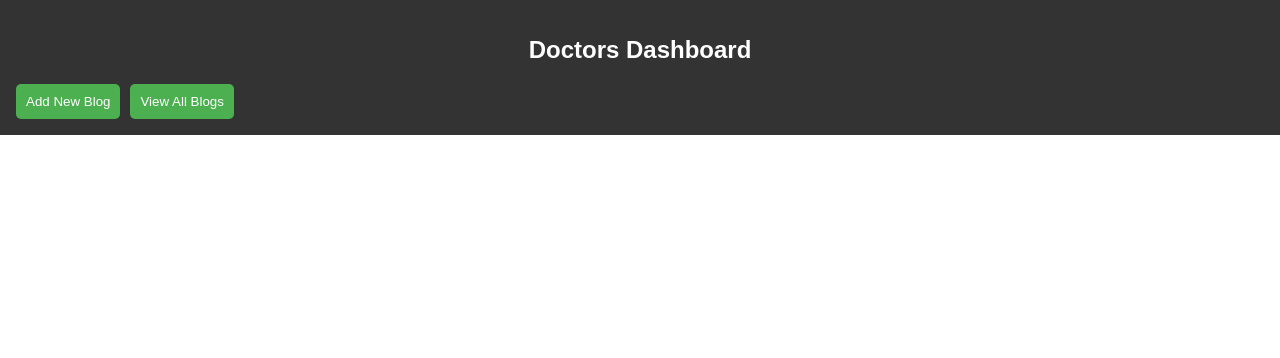
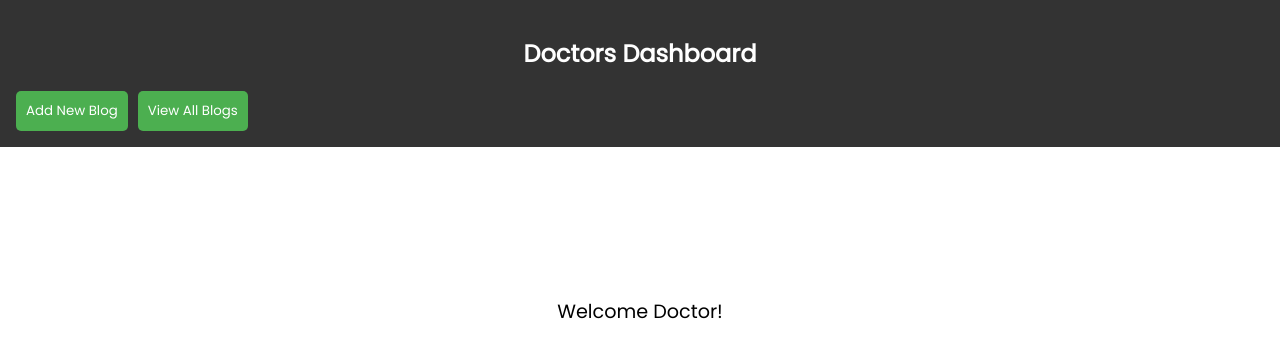
Before and after one commit to vinay-s36/Health-Hub, a Django app: template login_signup/user_auth_app/templates/user_auth_app/dashboard_doctor.html in a window 1280 px wide. Shown: the top 358 px of the page. Run offline with Django 3.2, Linux system fonts and the light colour scheme; the template is opened without the code that fills it, so the values that code supplies are empty.

Commit message:
modified files

```diff
--- a/login_signup/user_auth_app/templates/user_auth_app/blogs.html
+++ b/login_signup/user_auth_app/templates/user_auth_app/blogs.html
@@ -7,8 +7,9 @@
     <meta name="viewport" content="width=device-width, initial-scale=1.0" />
     <title>All Blogs</title>
     <style>
+      @import url("https://fonts.googleapis.com/css2?family=Poppins&display=swap");
       body {
-        font-family: "Segoe UI", Tahoma, Geneva, Verdana, sans-serif;
+        font-family: "Poppins", sans-serif;
         background-color: #f4f4f4;
         color: #333;
         margin: 0;
--- a/login_signup/user_auth_app/templates/user_auth_app/dashboard_doctor.html
+++ b/login_signup/user_auth_app/templates/user_auth_app/dashboard_doctor.html
@@ -5,9 +5,10 @@
     <meta name="viewport" content="width=device-width, initial-scale=1.0" />
     <title>Doctor Dashboard</title>
     <style>
+      @import url("https://fonts.googleapis.com/css2?family=Poppins&display=swap");
       body {
         margin: 0;
-        font-family: Arial, sans-serif;
+        font-family: "Poppins", sans-serif;
       }
 
       .header {
@@ -23,7 +24,7 @@
         justify-content: center;
         align-items: center;
         font-size: larger;
-        margin: 20px;
+        margin-top: 150px;
       }
 
       ul {
@@ -42,6 +43,7 @@
       }
 
       .button {
+        font-family: inherit;
         padding: 10px;
         background-color: #4caf50;
         color: white;
@@ -71,19 +73,6 @@
       </div>
     </div>
 
-    <div class="container">
-      <ul>
-        {% for doctor in doctor_info %}
-        <li>First name: {{ doctor.first_name }}</li>
-        <li>Last name: {{ doctor.last_name }}</li>
-        <li>Email: {{ doctor.email }}</li>
-        <li>Username: {{ doctor.username }}</li>
-        <li>State: {{ doctor.state }}</li>
-        <li>Address: {{ doctor.address_line1 }}</li>
-        <li>City: {{ doctor.city }}</li>
-        <li>Pincode: {{ doctor.pincode }}</li>
-        {% endfor %}
-      </ul>
-    </div>
+    <div class="container">Welcome Doctor!</div>
   </body>
 </html>
--- a/login_signup/user_auth_app/templates/user_auth_app/index.html
+++ b/login_signup/user_auth_app/templates/user_auth_app/index.html
@@ -5,8 +5,9 @@
     <meta name="viewport" content="width=device-width, initial-scale=1.0" />
     <title>Login | Signup</title>
     <style>
+      @import url("https://fonts.googleapis.com/css2?family=Poppins&display=swap");
       body {
-        font-family: Arial, sans-serif;
+        font-family: "Poppins", sans-serif;
         background-color: #f4f4f4;
         margin: 0;
         padding: 0;
--- a/login_signup/user_auth_app/templates/user_auth_app/login.html
+++ b/login_signup/user_auth_app/templates/user_auth_app/login.html
@@ -7,8 +7,9 @@
     <meta name="viewport" content="width=device-width, initial-scale=1.0" />
     <title>Login</title>
     <style>
+      @import url("https://fonts.googleapis.com/css2?family=Poppins&display=swap");
       body {
-        font-family: Arial, sans-serif;
+        font-family: "Poppins", sans-serif;
         background-color: #f4f4f4;
         margin: 0;
         padding: 0;
--- a/login_signup/user_auth_app/templates/user_auth_app/patient_blogs.html
+++ b/login_signup/user_auth_app/templates/user_auth_app/patient_blogs.html
@@ -7,8 +7,9 @@
     <meta name="viewport" content="width=device-width, initial-scale=1.0" />
     <title>All Blogs</title>
     <style>
+      @import url("https://fonts.googleapis.com/css2?family=Poppins&display=swap");
       body {
-        font-family: "Segoe UI", Tahoma, Geneva, Verdana, sans-serif;
+        font-family: "Poppins", sans-serif;
         background-color: #f4f4f4;
         color: #333;
         margin: 0;
--- a/login_signup/user_auth_app/templates/user_auth_app/signup.html
+++ b/login_signup/user_auth_app/templates/user_auth_app/signup.html
@@ -7,8 +7,9 @@
     <meta name="viewport" content="width=device-width, initial-scale=1.0" />
     <title>Sign Up</title>
     <style>
+      @import url("https://fonts.googleapis.com/css2?family=Poppins&display=swap");
       body {
-        font-family: Arial, sans-serif;
+        font-family: "Poppins", sans-serif;
         background-color: #f4f4f4;
         margin: 0;
         padding: 0;
```
Also changed, not shown: login_signup/user_auth_app/templates/user_auth_app/dashboard_patient.html (+5 -16 lines).
